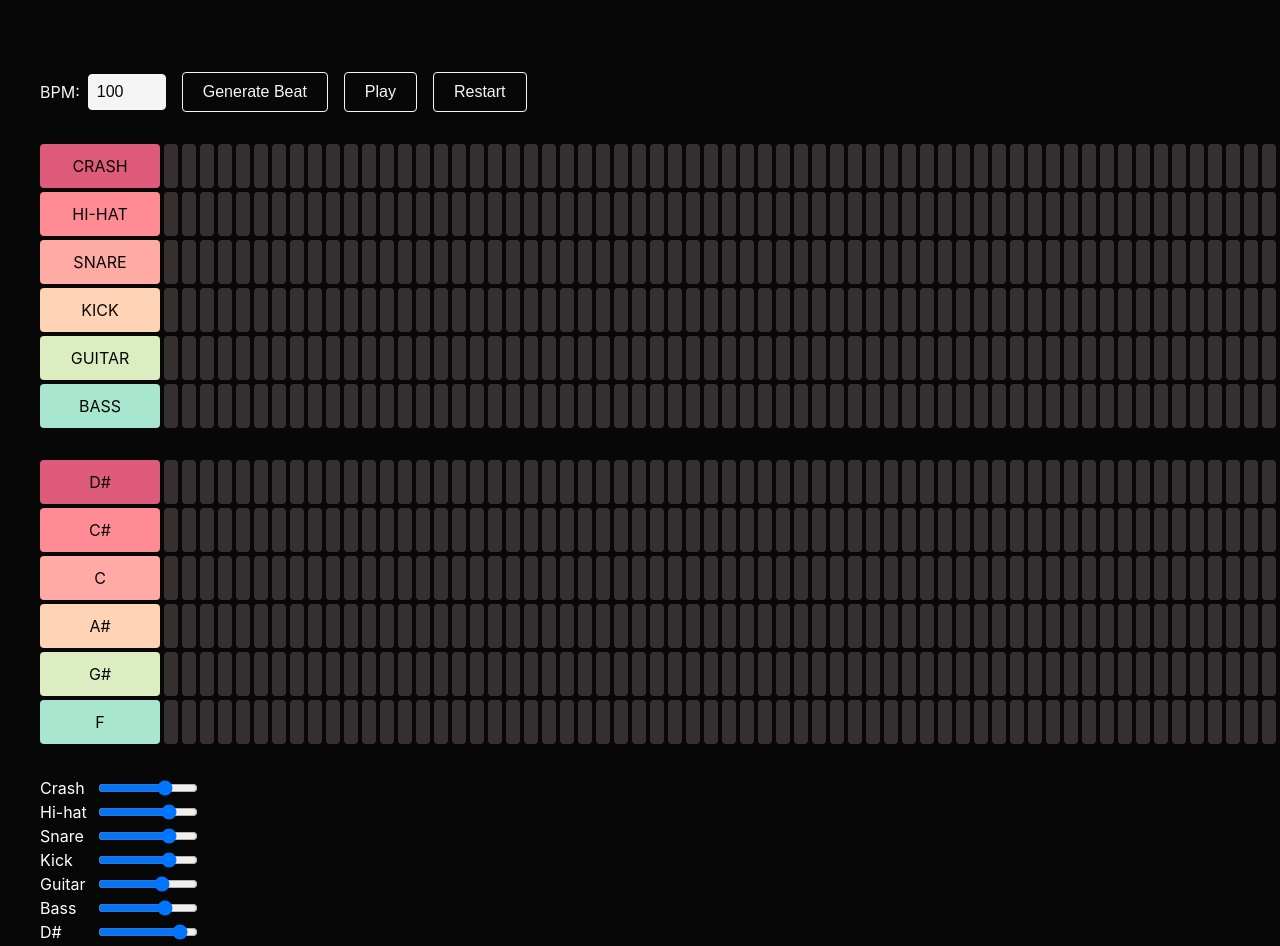
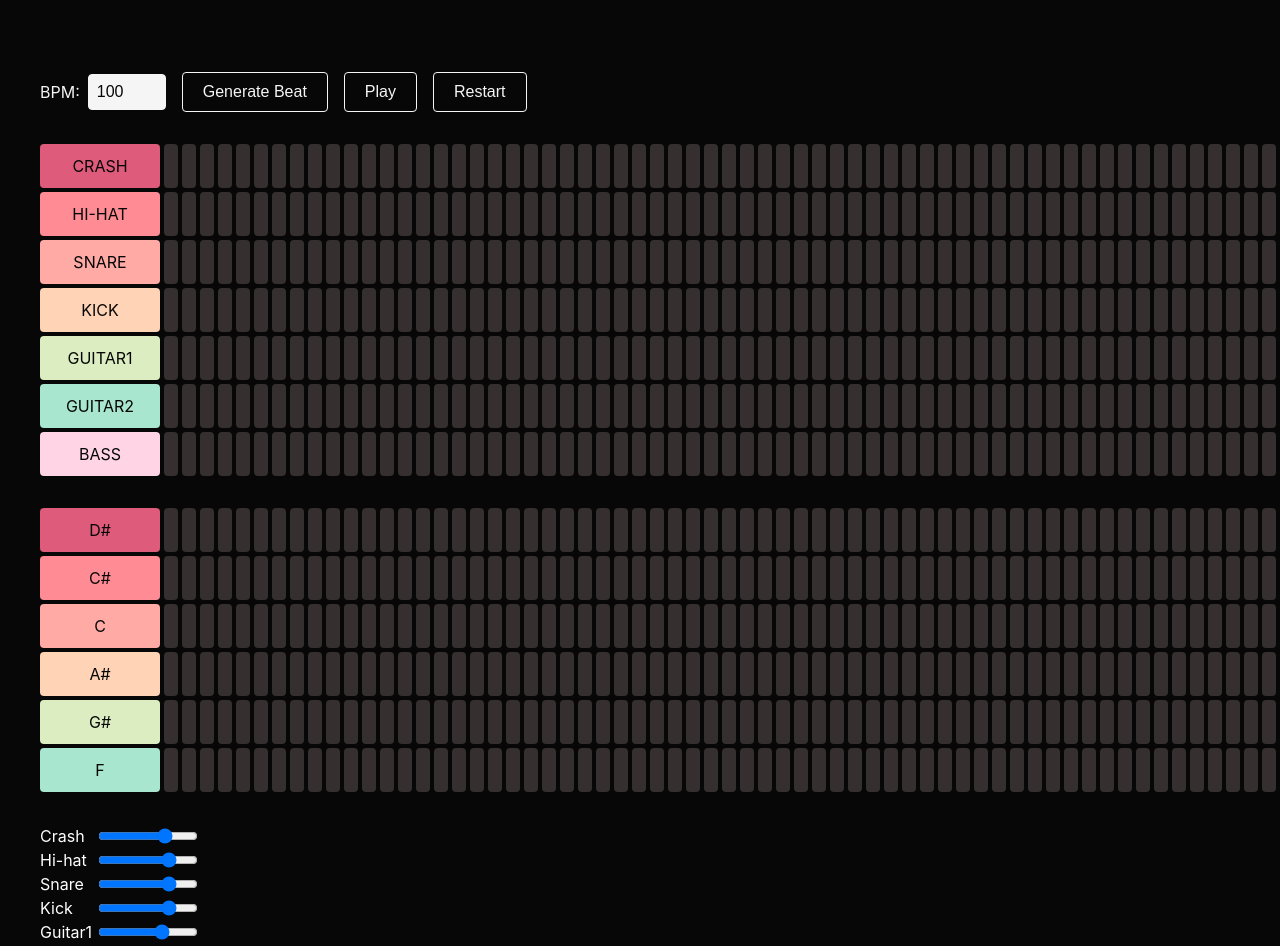
Before and after one commit to jaredami/djenterator, a React (Vite) app: page / in a window 1280 px wide. Shown: the top 946 px of the page. Built offline with nearby package versions, Linux system fonts and the light colour scheme; no server answers.

Commit message:
Add additional panned rythm guitar

```diff
--- a/src/generators/Drums.ts
+++ b/src/generators/Drums.ts
@@ -2,7 +2,8 @@ import * as Tone from 'tone';
 import { Activations, Generator } from '../components/SequenceGenerator';
 import bassClip from '../sounds/bass-note-f-trim-2.mp3';
 import crashClip from '../sounds/crash.mp3';
-import guitarClip from '../sounds/guitar-note.mp3';
+import guitar1Clip from '../sounds/guitar-note.mp3';
+import guitar2Clip from '../sounds/guitar-f-note-2.mp3';
 import hatOpenClip from '../sounds/hat-open.mp3';
 import kickClip from '../sounds/kick-metal.wav';
 import snareClip from '../sounds/snare-metal.wav';
@@ -12,7 +13,8 @@ export const DrumGeneratorKeysArray = [
   'Hi-hat',
   'Snare',
   'Kick',
-  'Guitar',
+  'Guitar1',
+  'Guitar2',
   'Bass',
 ] as const;
 
@@ -24,7 +26,8 @@ export const DrumsGenerator: Generator<DrumGeneratorKeys> = {
     'Hi-hat': new Tone.Player(hatOpenClip).toDestination(),
     Snare: new Tone.Player(snareClip).toDestination(),
     Kick: new Tone.Player(kickClip).toDestination(),
-    Guitar: new Tone.Player(guitarClip).toDestination(),
+    Guitar1: new Tone.Player(guitar1Clip).toDestination(),
+    Guitar2: new Tone.Player(guitar2Clip).toDestination(),
     Bass: new Tone.Player(bassClip).toDestination(),
   },
   volumes: {
@@ -32,7 +35,8 @@ export const DrumsGenerator: Generator<DrumGeneratorKeys> = {
     'Hi-hat': -15,
     Snare: -15,
     Kick: -15,
-    Guitar: -20,
+    Guitar1: -20,
+    Guitar2: -20,
     Bass: -18,
   },
   generateSection: (sectionLength: number) => {
@@ -48,7 +52,8 @@ export const DrumsGenerator: Generator<DrumGeneratorKeys> = {
       'Hi-hat': { patterns: [2, 3, 4], always: [] },
       Snare: { patterns: [2, 3, 4], always: [] },
       Kick: { patterns: [], always: [0] },
-      Guitar: { patterns: [], always: [], match: 'Kick' },
+      Guitar1: { patterns: [], always: [], match: 'Kick' },
+      Guitar2: { patterns: [], always: [], match: 'Kick' },
       Bass: { patterns: [], always: [], match: 'Kick' },
     };
 
@@ -98,8 +103,8 @@ export const DrumsGenerator: Generator<DrumGeneratorKeys> = {
     return section;
   },
   generateDurations: (section: Activations<DrumGeneratorKeys>) => {
-    const guitarAndBassDurations = section.Guitar.map((_, i) => {
-      if (section.Guitar[i] || section.Bass[i]) {
+    const guitarAndBassDurations = section.Guitar1.map((_, i) => {
+      if (section.Guitar1[i] || section.Guitar2[i] || section.Bass[i]) {
         return (Math.floor(Math.random() * 8) + 1) / 8;
       }
       return null;
@@ -110,10 +115,25 @@ export const DrumsGenerator: Generator<DrumGeneratorKeys> = {
       'Hi-hat': null,
       Snare: null,
       Kick: null,
-      Guitar: guitarAndBassDurations,
+      Guitar1: guitarAndBassDurations,
+      Guitar2: guitarAndBassDurations,
       Bass: guitarAndBassDurations,
     };
 
     return durations;
   },
 };
+
+// Initialize guitars and panners
+const guitar1 = new Tone.Player(guitar1Clip);
+const guitar2 = new Tone.Player(guitar2Clip);
+const panLeft = new Tone.Panner(-1).toDestination();
+const panRight = new Tone.Panner(1).toDestination();
+
+// Connect guitars to the panners
+guitar1.connect(panLeft);
+guitar2.connect(panRight);
+
+// Add guitars to the generator
+DrumsGenerator.clips.Guitar1 = guitar1;
+DrumsGenerator.clips.Guitar2 = guitar2;
```
Also changed, not shown: 1 other file (tests, documents, lock files or other folders).
